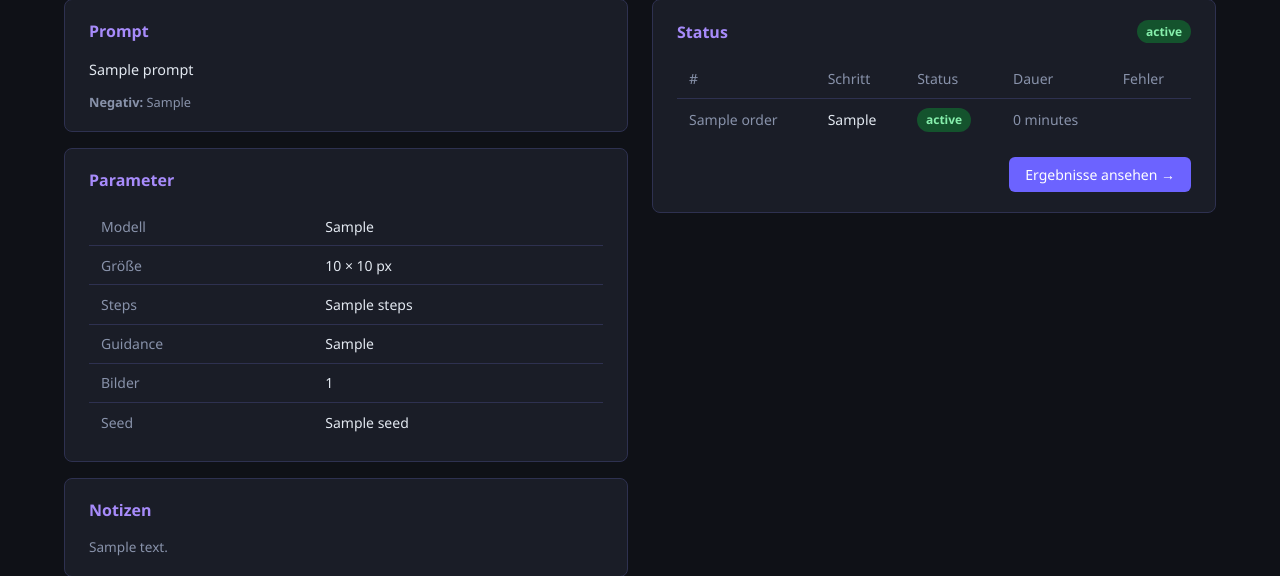
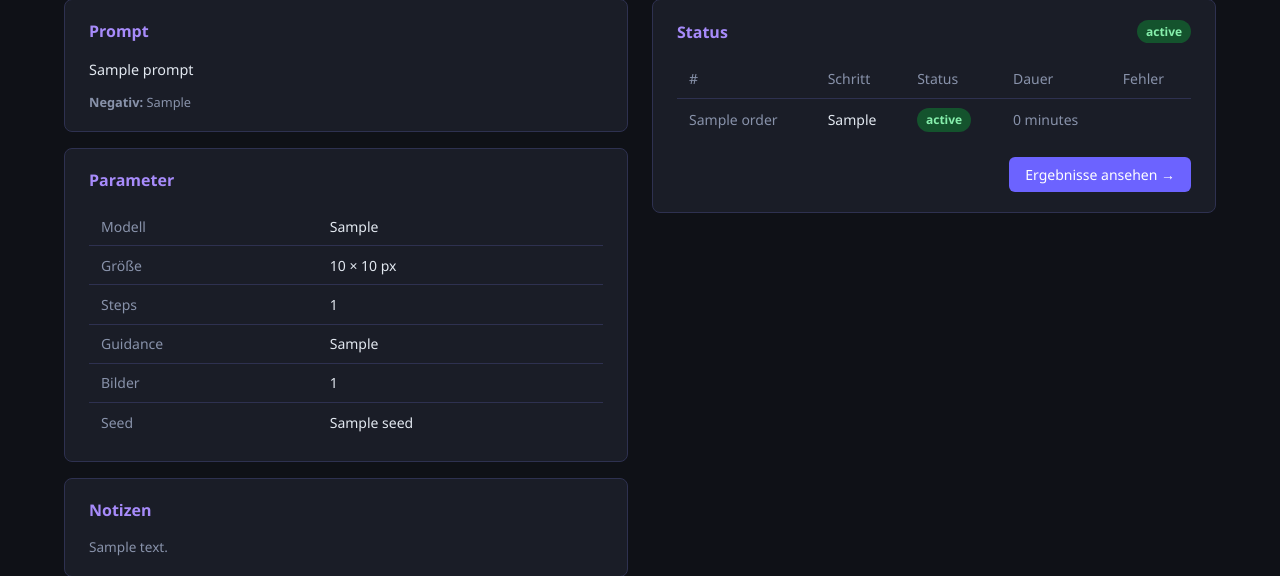
Before and after one commit to Hildebrandt-Alex/printbuddy, a Django app: template templates/studio/job_detail.html in a window 1280 px wide. Shown: the part 167-743 px from the top of the page. Run offline with Django 4.2, Linux system fonts and the light colour scheme; the template is opened without the code that fills it: most values are stand-ins (such as "Sample title", 1, 10 or a date in 2020); some libraries are stand-ins or nearby versions.

Commit message:
fix: Job.Status (not JobStatus), num_steps field, empty template guard

```diff
--- a/studio/views.py
+++ b/studio/views.py
@@ -69,7 +69,7 @@ def job_list(request):
     return render(request, "studio/job_list.html", {
         "jobs": jobs,
         "status_filter": status_filter,
-        "status_choices": Job.JobStatus.choices,
+        "status_choices": Job.Status.choices,
     })
 
 
@@ -131,7 +131,7 @@ def job_create(request):
             model=model,
             width=int(width) if width else None,
             height=int(height) if height else None,
-            steps=int(steps) if steps else None,
+            num_steps=int(steps) if steps else None,
             guidance=float(guidance) if guidance else None,
             seed=int(seed) if seed else None,
             num_images=num_images,
--- a/templates/studio/job_create.html
+++ b/templates/studio/job_create.html
@@ -43,6 +43,11 @@
 
       <div class="form-group">
         <label for="id_template">Pipeline Template *</label>
+        {% if not templates %}
+        <p style="color:var(--yellow);font-size:.85rem;padding:.5rem;background:#78350f;border-radius:6px">
+          ⚠️ Noch keine aktiven Pipeline-Templates vorhanden. Im <a href="/pb-manage/" style="color:#fde68a">Admin</a> anlegen.
+        </p>
+        {% else %}
         <select id="id_template" name="pipeline_template" required onchange="updateTemplateInfo(this)">
           <option value="">— Template wählen —</option>
           {% for t in templates %}
@@ -56,6 +61,7 @@
           {% endfor %}
         </select>
         <div id="template-info" class="form-hint" style="margin-top:.5rem"></div>
+        {% endif %}
       </div>
 
       <div class="form-group">
--- a/templates/studio/job_detail.html
+++ b/templates/studio/job_detail.html
@@ -38,7 +38,7 @@
         <tr><td style="color:var(--text-muted)">Modell</td><td>{{ job.model|default:job.pipeline_template.default_model }}</td></tr>
         <tr><td style="color:var(--text-muted)">Größe</td>
             <td>{{ job.width|default:job.pipeline_template.default_width }} × {{ job.height|default:job.pipeline_template.default_height }} px</td></tr>
-        <tr><td style="color:var(--text-muted)">Steps</td><td>{{ job.steps|default:job.pipeline_template.default_steps }}</td></tr>
+        <tr><td style="color:var(--text-muted)">Steps</td><td>{{ job.num_steps|default:job.pipeline_template.default_steps }}</td></tr>
         <tr><td style="color:var(--text-muted)">Guidance</td><td>{{ job.guidance|default:job.pipeline_template.default_guidance }}</td></tr>
         <tr><td style="color:var(--text-muted)">Bilder</td><td>{{ job.num_images }}</td></tr>
         {% if job.seed %}<tr><td style="color:var(--text-muted)">Seed</td><td>{{ job.seed }}</td></tr>{% endif %}
```
